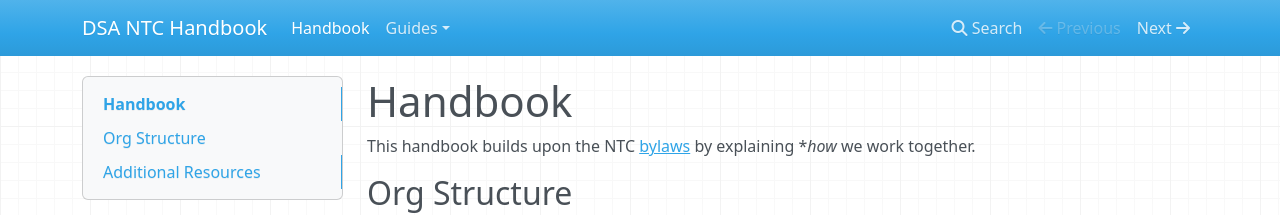
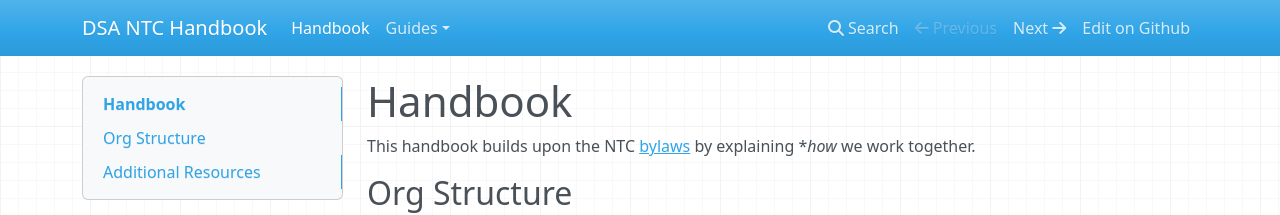
Before and after one commit to stldsa/dsa-ntc-handbook, an MkDocs documentation site: the page built from docs/index.md, in a window 1280 px wide. Shown: the top 215 px of the page. Built offline with MkDocs 1.6.1, drawn with Linux system fonts in a browser that asks for light colours; nearby versions of some CDN libraries.

Commit message:
add edit on github feature

```diff
--- a/mkdocs.yml
+++ b/mkdocs.yml
@@ -1,2 +1,5 @@
 site_name: DSA NTC Handbook
 site_url: https://example.com/
+repo_url: https://github.com/stldsa/dsa-ntc-handbook/
+repo_name: Github
+edit_uri: edit/main/docs/
```
